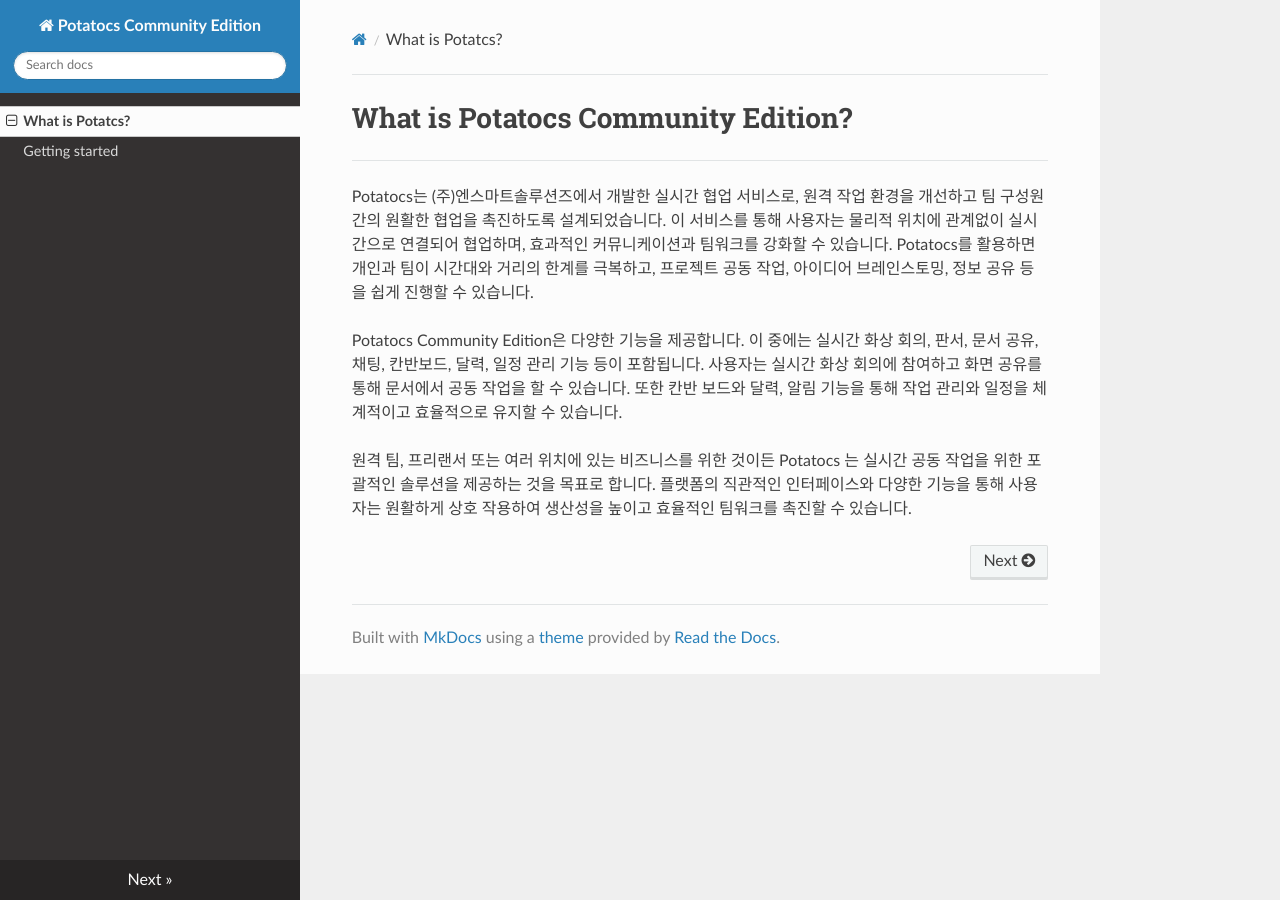
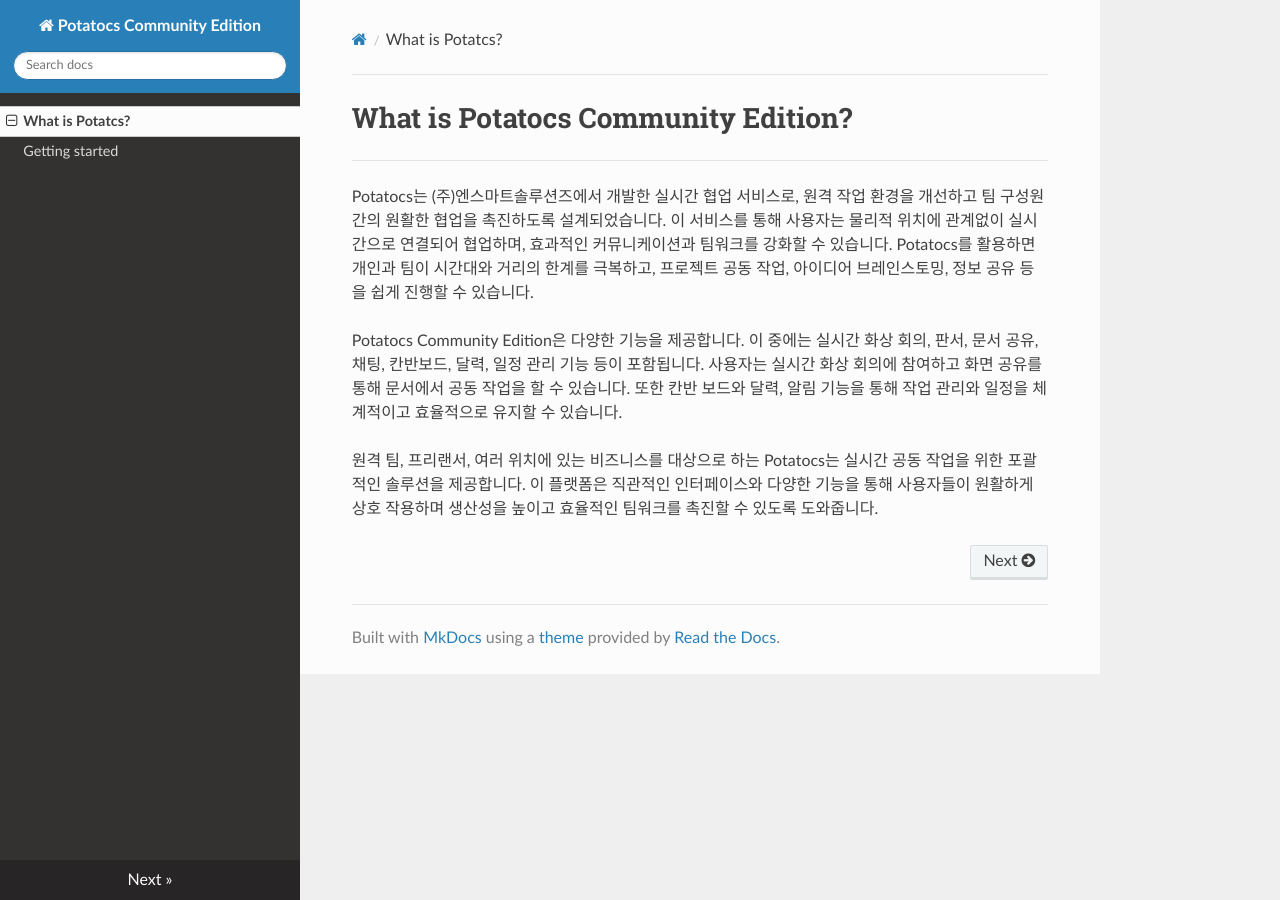
Before and after one commit to potatocs-ce/potatocs-ce-introduction, an MkDocs documentation site: the page built from docs/index.md, in a window 1280 px wide. Built offline with MkDocs 1.6.1, drawn with Linux system fonts in a browser that asks for light colours; nearby versions of some CDN libraries.

Commit message:
Modify Documents contents

```diff
--- a/docs/index.md
+++ b/docs/index.md
@@ -6,4 +6,4 @@
 
 Potatocs Community Edition은 다양한 기능을 제공합니다. 이 중에는 실시간 화상 회의, 판서, 문서 공유, 채팅, 칸반보드, 달력, 일정 관리 기능 등이 포함됩니다. 사용자는 실시간 화상 회의에 참여하고 화면 공유를 통해 문서에서 공동 작업을 할 수 있습니다. 또한 칸반 보드와 달력, 알림 기능을 통해 작업 관리와 일정을 체계적이고 효율적으로 유지할 수 있습니다.
 
-원격 팀, 프리랜서 또는 여러 위치에 있는 비즈니스를 위한 것이든 Potatocs 는 실시간 공동 작업을 위한 포괄적인 솔루션을 제공하는 것을 목표로 합니다. 플랫폼의 직관적인 인터페이스와 다양한 기능을 통해 사용자는 원활하게 상호 작용하여 생산성을 높이고 효율적인 팀워크를 촉진할 수 있습니다.
+원격 팀, 프리랜서, 여러 위치에 있는 비즈니스를 대상으로 하는 Potatocs는 실시간 공동 작업을 위한 포괄적인 솔루션을 제공합니다. 이 플랫폼은 직관적인 인터페이스와 다양한 기능을 통해 사용자들이 원활하게 상호 작용하며 생산성을 높이고 효율적인 팀워크를 촉진할 수 있도록 도와줍니다.
```
